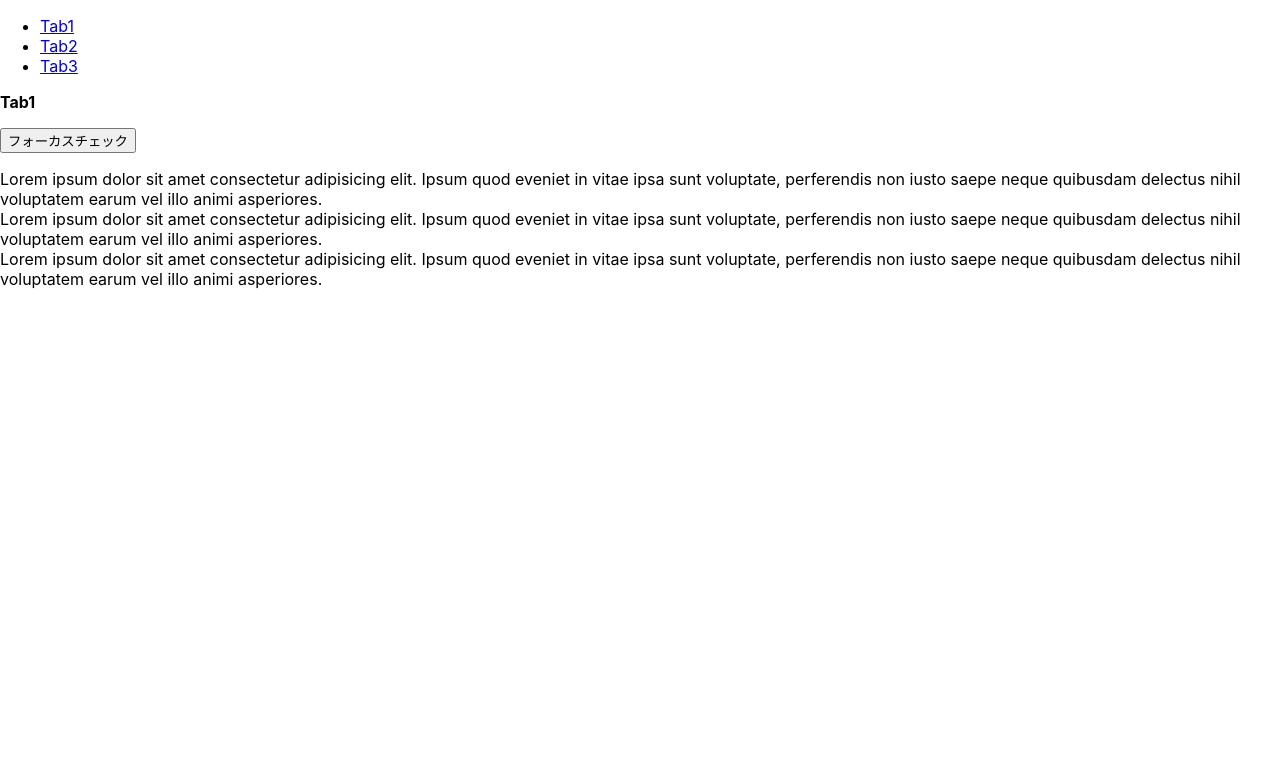
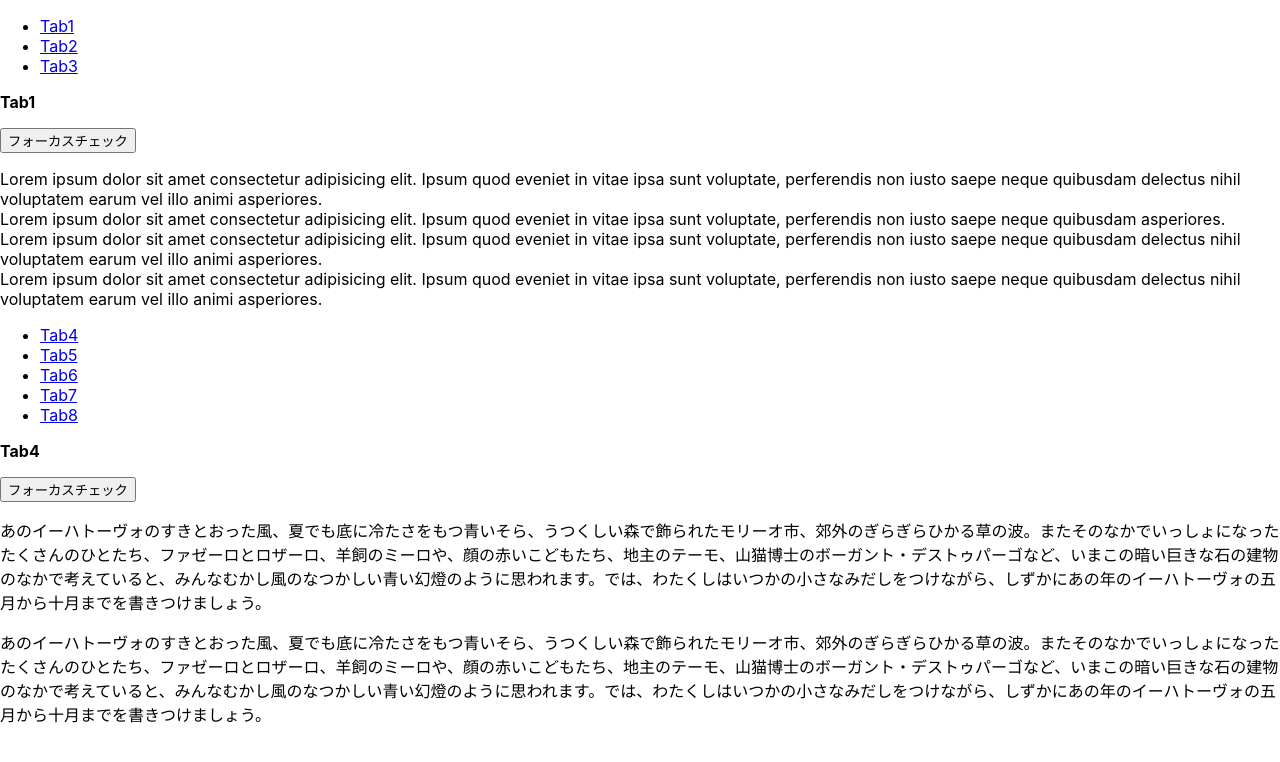
Before and after one commit to ymorisaki/react-tablist, a React (Create React App) app: page / in a window 1280 px wide. Shown: the top 762 px of the page. Built offline with nearby package versions, Linux system fonts and the light colour scheme.

Commit message:
記述最適化

```diff
--- a/src/App.tsx
+++ b/src/App.tsx
@@ -11,13 +11,20 @@ function App() {
       <Tab
         title={['Tab1', 'Tab2', 'Tab3']}
         content={[
-          <Hoge>
-            <p><b>Tab1</b></p>
-            <button type="button">フォーカスチェック</button>
-            <p>Lorem ipsum dolor sit amet consectetur adipisicing elit. Ipsum quod eveniet in vitae ipsa sunt voluptate, perferendis non iusto saepe neque quibusdam delectus nihil voluptatem earum vel illo animi asperiores.<br />Lorem ipsum dolor sit amet consectetur adipisicing elit. Ipsum quod eveniet in vitae ipsa sunt voluptate, perferendis non iusto saepe neque quibusdam delectus nihil voluptatem earum vel illo animi asperiores.<br />Lorem ipsum dolor sit amet consectetur adipisicing elit. Ipsum quod eveniet in vitae ipsa sunt voluptate, perferendis non iusto saepe neque quibusdam delectus nihil voluptatem earum vel illo animi asperiores.</p>
-          </Hoge>,
-          <Fuga />,
-          <Piyo />
+          <Hoge title={'Tab1'} />,
+          <Fuga title={'Tab2'} />,
+          <Piyo title={'Tab3'} />
+        ]}
+      />
+
+      <Tab
+        title={['Tab4', 'Tab5', 'Tab6', 'Tab7', 'Tab8']}
+        content={[
+          <Piyo title={'Tab4'} />,
+          <Hoge title={'Tab5'} />,
+          <Fuga title={'Tab6'} />,
+          <Piyo title={'Tab7'} />,
+          <Hoge title={'Tab8'} />
         ]}
       />
     </>
--- a/src/component/Fuga.tsx
+++ b/src/component/Fuga.tsx
@@ -1,8 +1,8 @@
 import React, {FC} from 'react'
 
-const Fuga:FC = () => (
+const Fuga:FC<{title: string}> = ({title}) => (
   <>
-    <p><b>Tab2</b></p>
+    <p><b>{title}</b></p>
     <button type="button">フォーカスチェック</button>
     <p>Lorem ipsum dolor sit amet consectetur adipisicing elit. Ipsum quod eveniet in vitae ipsa sunt voluptate, perferendis non iusto saepe neque quibusdam delectus nihil voluptatem earum vel illo animi asperiores.<br />Lorem ipsum dolor sit amet consectetur adipisicing elit. Ipsum quod eveniet in vitae ipsa sunt voluptate, perferendis non iusto saepe neque quibusdam delectus nihil voluptatem earum vel illo animi asperiores.<br />Lorem ipsum dolor sit amet consectetur adipisicing elit. Ipsum quod eveniet in vitae ipsa sunt voluptate, perferendis non iusto saepe neque quibusdam delectus nihil voluptatem earum vel illo animi asperiores.<br />Lorem ipsum dolor sit amet consectetur adipisicing elit. Ipsum quod eveniet in vitae ipsa sunt voluptate, perferendis non iusto saepe neque quibusdam delectus nihil voluptatem earum vel illo animi asperiores.<br />Lorem ipsum dolor sit amet consectetur adipisicing elit. Ipsum quod eveniet in vitae ipsa sunt voluptate, perferendis non iusto saepe neque quibusdam delectus nihil voluptatem earum vel illo animi asperiores.</p>
   </>
--- a/src/component/Hoge.tsx
+++ b/src/component/Hoge.tsx
@@ -1,11 +1,11 @@
 import React, {FC} from 'react'
 
-const Hoge:FC = ({children}) => {
-  return(
-    <>
-    {children}
-    </>
-  )
-}
+const Hoge:FC<{title: string}> = ({title}) => (
+  <>
+    <p><b>{title}</b></p>
+    <button type="button">フォーカスチェック</button>
+    <p>Lorem ipsum dolor sit amet consectetur adipisicing elit. Ipsum quod eveniet in vitae ipsa sunt voluptate, perferendis non iusto saepe neque quibusdam delectus nihil voluptatem earum vel illo animi asperiores.<br />Lorem ipsum dolor sit amet consectetur adipisicing elit. Ipsum quod eveniet in vitae ipsa sunt voluptate, perferendis non iusto saepe neque quibusdam asperiores.<br />Lorem ipsum dolor sit amet consectetur adipisicing elit. Ipsum quod eveniet in vitae ipsa sunt voluptate, perferendis non iusto saepe neque quibusdam delectus nihil voluptatem earum vel illo animi asperiores.<br />Lorem ipsum dolor sit amet consectetur adipisicing elit. Ipsum quod eveniet in vitae ipsa sunt voluptate, perferendis non iusto saepe neque quibusdam delectus nihil voluptatem earum vel illo animi asperiores.</p>
+  </>
+)
 
 export default Hoge
--- a/src/component/Piyo.tsx
+++ b/src/component/Piyo.tsx
@@ -1,8 +1,8 @@
 import React, {FC} from 'react'
 
-const Piyo:FC = () => (
+const Piyo:FC<{title: string}> = ({title}) => (
   <>
-    <p><b>Tab3</b></p>
+    <p><b>{title}</b></p>
     <button type="button">フォーカスチェック</button>
     <p>あのイーハトーヴォのすきとおった風、夏でも底に冷たさをもつ青いそら、うつくしい森で飾られたモリーオ市、郊外のぎらぎらひかる草の波。またそのなかでいっしょになったたくさんのひとたち、ファゼーロとロザーロ、羊飼のミーロや、顔の赤いこどもたち、地主のテーモ、山猫博士のボーガント・デストゥパーゴなど、いまこの暗い巨きな石の建物のなかで考えていると、みんなむかし風のなつかしい青い幻燈のように思われます。では、わたくしはいつかの小さなみだしをつけながら、しずかにあの年のイーハトーヴォの五月から十月までを書きつけましょう。</p>
     <p>あのイーハトーヴォのすきとおった風、夏でも底に冷たさをもつ青いそら、うつくしい森で飾られたモリーオ市、郊外のぎらぎらひかる草の波。またそのなかでいっしょになったたくさんのひとたち、ファゼーロとロザーロ、羊飼のミーロや、顔の赤いこどもたち、地主のテーモ、山猫博士のボーガント・デストゥパーゴなど、いまこの暗い巨きな石の建物のなかで考えていると、みんなむかし風のなつかしい青い幻燈のように思われます。では、わたくしはいつかの小さなみだしをつけながら、しずかにあの年のイーハトーヴォの五月から十月までを書きつけましょう。</p>
```
